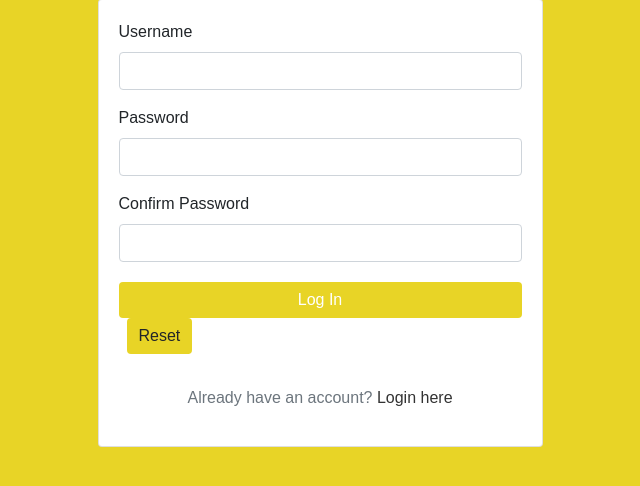
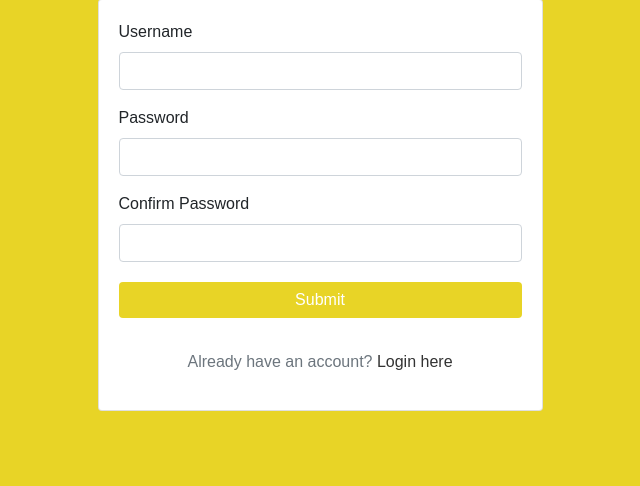
Before and after one commit to asocastro/PROJECT-SDF-UDDST, a PHP site: page /register.php in a window 1280 px wide. Shown: the part 137-623 px from the top of the page, without its empty margins (320-960 px from the left). Run offline with PHP 8.4, Linux system fonts and the light colour scheme; some web fonts are replaced.

Commit message:
Updated register.php

```diff
--- a/NEW/register.php
+++ b/NEW/register.php
@@ -166,8 +166,7 @@ if ($_SERVER["REQUEST_METHOD"] == "POST") {
             </div>
 
             <div class="form-group pt-1">
-                    <button type="submit" class="btn btn-primary btn-block">Log In</button>
-                    <button type="reset" class="btn btn-seondary ml-2">Reset</button>
+                <button type="submit" class="btn btn-primary btn-block">Submit</button>
             </div>
 
             <p class="small-xl pt-3 text-center">
```
